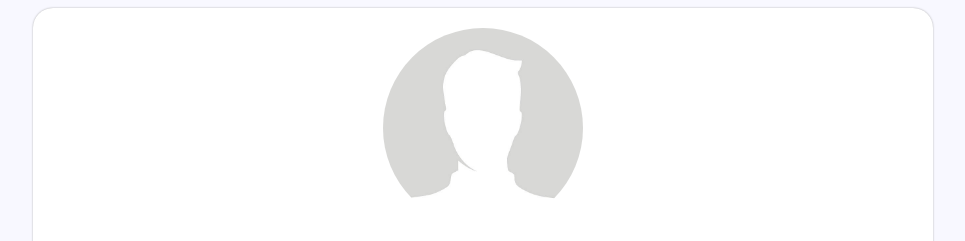
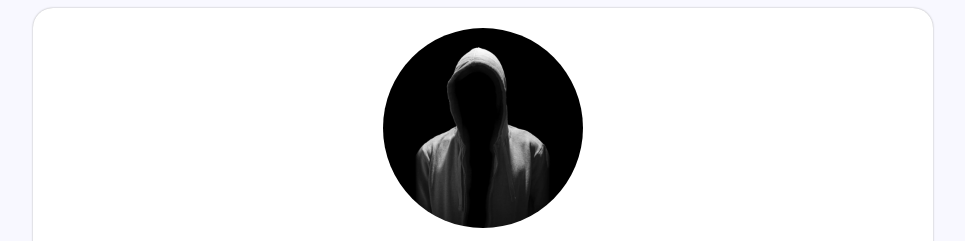
Before and after one commit to abpaul87/alex_paul_profile, a plain HTML site: page index.html in a window 1280 px wide. Shown: the top 241 px of the page, without its empty margins (157-1122 px from the left). Drawn offline with nearby package versions, Linux system fonts and the light colour scheme.

Commit message:
added hacker image on proper gh-pages branch

```diff
--- a/index.html
+++ b/index.html
@@ -12,7 +12,7 @@
 <body>
   <div class="container">
     <div class="card" id="summary">
-      <img src="images/blank_profile_photo.jpeg" alt="profile_photo" height="200px" width="200px" class="img-circle">
+      <img src="images/hacker.jpeg" alt="profile_photo" height="200px" width="200px" class="img-circle">
       <h1>Alex Paul</h1>
       <h2>Hacker</h2>
     </div>
```
Also changed, not shown: images/hacker.jpeg (added).
